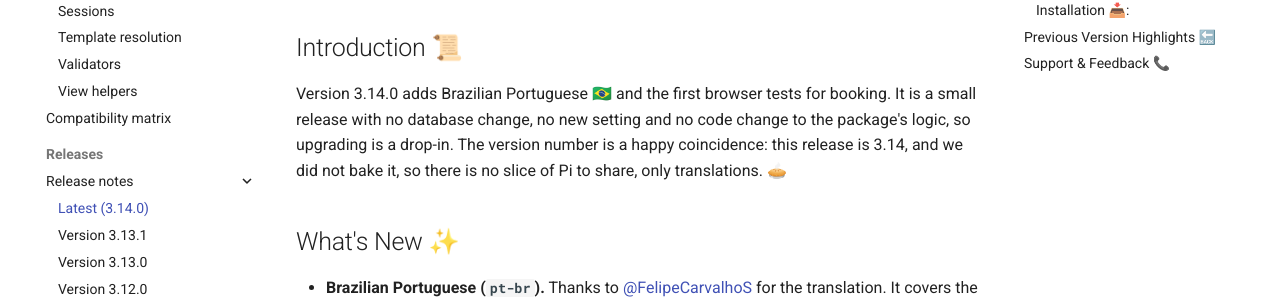
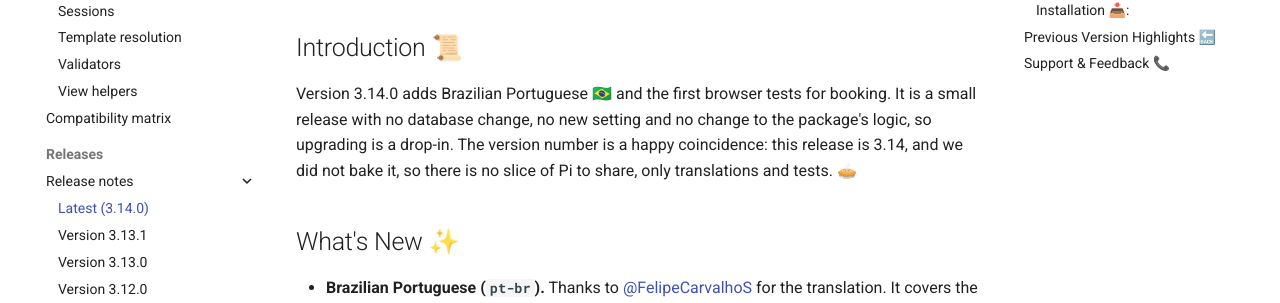
Before and after one commit to adamspd/django-appointment, an MkDocs documentation site: the page built from docs/release_notes/latest.md, in a window 1280 px wide and 900 px high. Shown: the part 290-593 px from the top of the window. Built offline with MkDocs 1.6.1 and Material for MkDocs 9.7.7, drawn with Linux system fonts in a browser that asks for light colours; comment, search, counter and statistics services are not loaded.

Commit message:
Rewrap the release introduction

```diff
--- a/docs/release_notes/latest.md
+++ b/docs/release_notes/latest.md
@@ -6,9 +6,10 @@
 
 ## Introduction 📜
 
-Version 3.14.0 adds Brazilian Portuguese 🇧🇷 and the first browser tests for booking. It is a small release with no database change, no new setting and no
-code change to the package's logic, so upgrading is a drop-in. The version number is a happy coincidence: this release
-is 3.14, and we did not bake it, so there is no slice of Pi to share, only translations. 🥧
+Version 3.14.0 adds Brazilian Portuguese 🇧🇷 and the first browser tests for booking. It is a small release with no
+database change, no new setting and no change to the package's logic, so upgrading is a drop-in. The version number is
+a happy coincidence: this release is 3.14, and we did not bake it, so there is no slice of Pi to share, only
+translations and tests. 🥧
 
 ## What's New ✨
 
```
